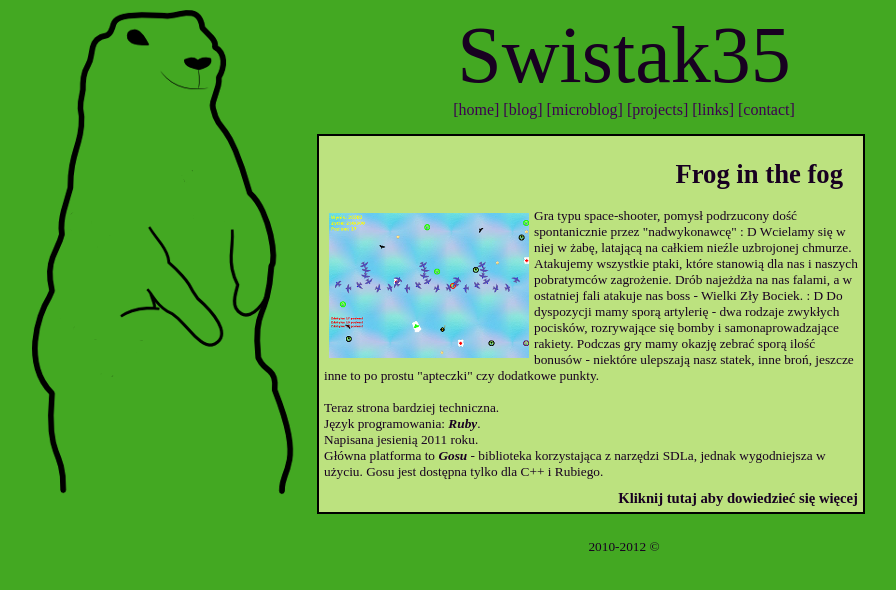
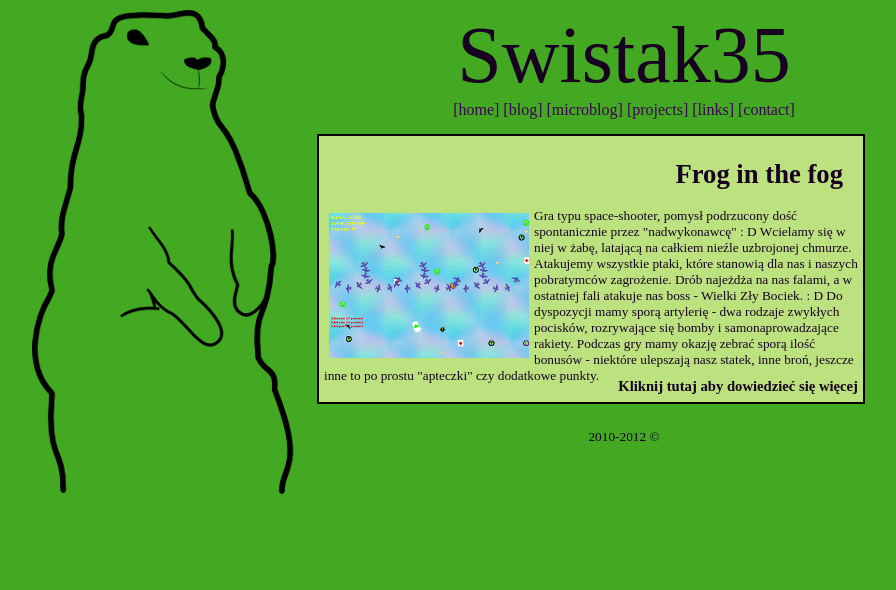
Before and after one commit to swistak35/swistak35.github.com, a Jekyll site: the page built from projects.html, in a window 1280 px wide. Shown: the top 590 px of the page, without its empty margins (156-1052 px from the left). Built offline with Jekyll 4.4.1, drawn with Linux system fonts in a browser that asks for light colours; some web fonts are replaced.

Commit message:
shortened fitf desc in projects.html

```diff
--- a/projects.html
+++ b/projects.html
@@ -9,11 +9,6 @@ title: Projects
     <p>
       <img src="/proj/froginthefog/1t.png" />
       Gra typu space-shooter, pomysł podrzucony dość spontanicznie przez "nadwykonawcę" : D Wcielamy się w niej w żabę, latającą na całkiem nieźle uzbrojonej chmurze. Atakujemy wszystkie ptaki, które stanowią dla nas i naszych pobratymców zagrożenie. Drób najeżdża na nas falami, a w ostatniej fali atakuje nas boss - Wielki Zły Bociek. : D Do dyspozycji mamy sporą artylerię - dwa rodzaje zwykłych pocisków, rozrywające się bomby i samonaprowadzające rakiety. Podczas gry mamy okazję zebrać sporą ilość bonusów - niektóre ulepszają nasz statek, inne broń, jeszcze inne to po prostu "apteczki" czy dodatkowe punkty.
-      <br/><br/>
-      Teraz strona bardziej techniczna.<br/>
-      Język programowania: <em>Ruby</em>.<br/>
-      Napisana jesienią 2011 roku.<br/>
-      Główna platforma to <em>Gosu</em> - biblioteka korzystająca z narzędzi SDLa, jednak wygodniejsza w użyciu. Gosu jest dostępna tylko dla C++ i Rubiego.<br/>
     </p>
   </div>
 </a>
```
